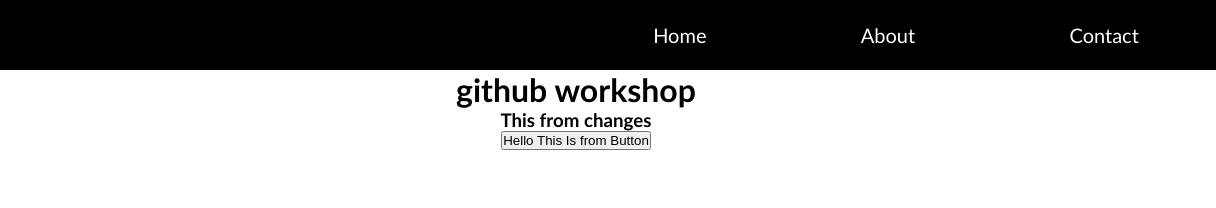
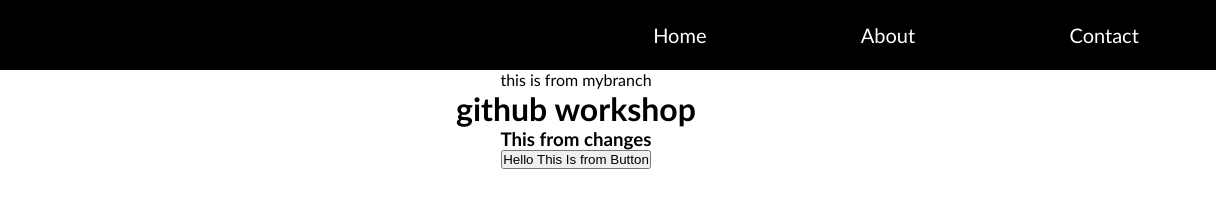
Before and after one commit to dumiduzee/github-workshop, a plain HTML site: page index.html in a window 1280 px wide. Shown: the full height of the page, 64-1280 px from the left. Drawn offline with Linux system fonts and the light colour scheme.

Commit message:
mybranch

```diff
--- a/index.html
+++ b/index.html
@@ -57,7 +57,7 @@
         </div>
         <div class="nav-container">
             <ul>
-                <li>Home</li>
+            <li>Home</li>
                 <li>About</li>
                 <li>Contact</li>
             </ul>
@@ -65,6 +65,7 @@
     </nav>
 
     <div class="div">
+        <p>this is from mybranch</p>
         <h1>github workshop</h1>
         <h3>This from changes</h3>
         <button>Hello This Is from Button</button>
```
